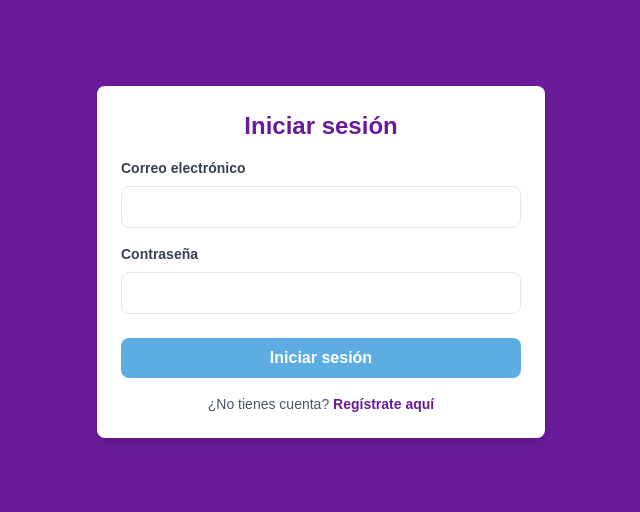
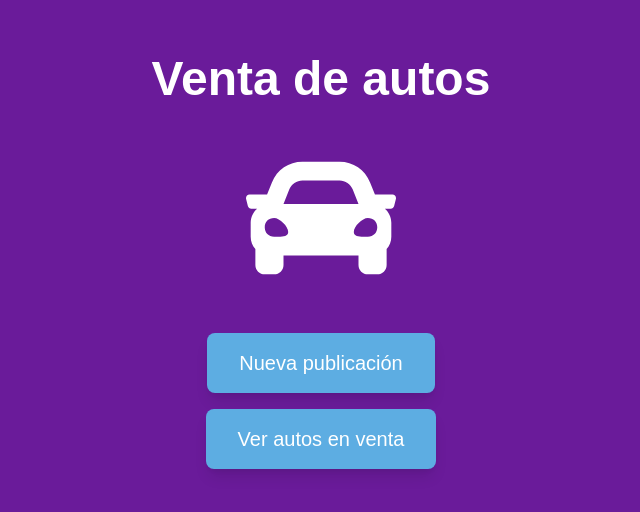
Before and after one commit to sofibear01/car-search-challenge-front, a React (Vite) app: page / in a window 1280 px wide. Shown: the part 138-650 px from the top of the page, without its empty margins (319-959 px from the left). Built offline with nearby package versions, Linux system fonts and the light colour scheme.

Commit message:
rutas corregidas

```diff
--- a/src/App.tsx
+++ b/src/App.tsx
@@ -5,8 +5,8 @@ import 'react-toastify/dist/ReactToastify.css';
 import Home from './pages/Home';
 import LocationPage from './pages/LocationPage';
 import AgencyPage from './pages/AgencyPage';
-import LoginPage from './pages/LoginPage';
-import RegisterPage from './pages/RegisterPage';
+// import LoginPage from './pages/LoginPage';
+// import RegisterPage from './pages/RegisterPage';
 import CarsPage from './pages/CarsPage';
 //import UserInfoForm from './pages/UserInfoForm';
 
@@ -14,9 +14,10 @@ const App: React.FC = () => {
   return (
     <Router>
       <Routes>
-        <Route path="/" element={<LoginPage />} />
-        <Route path="/register" element={<RegisterPage />} />
-        <Route path="/home" element={<Home />} />
+        {/* <Route path="/" element={<LoginPage />} /> */}
+        {/* <Route path="/register" element={<RegisterPage />} /> */}
+        <Route path="/" element={<Home />} />
+        {/* <Route path="/home" element={<Home />} />         */}
         <Route path="/location" element={<LocationPage />} />
         <Route path="/agency" element={<AgencyPage />} />
         <Route path="/carsmap" element={<CarsPage />} />
```
Also changed, not shown: vercel.json (added), 1 other file (tests, documents, lock files or other folders).
